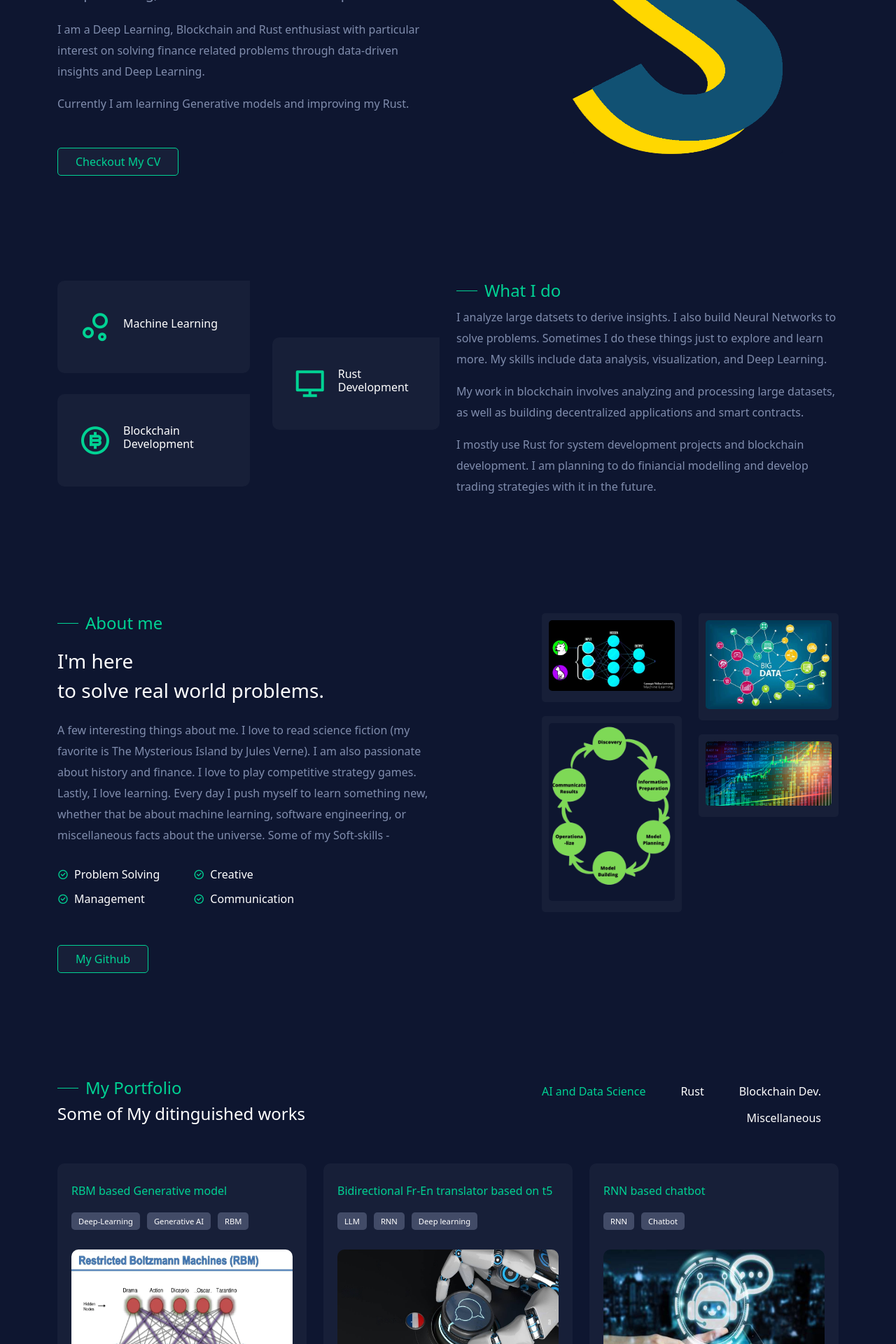
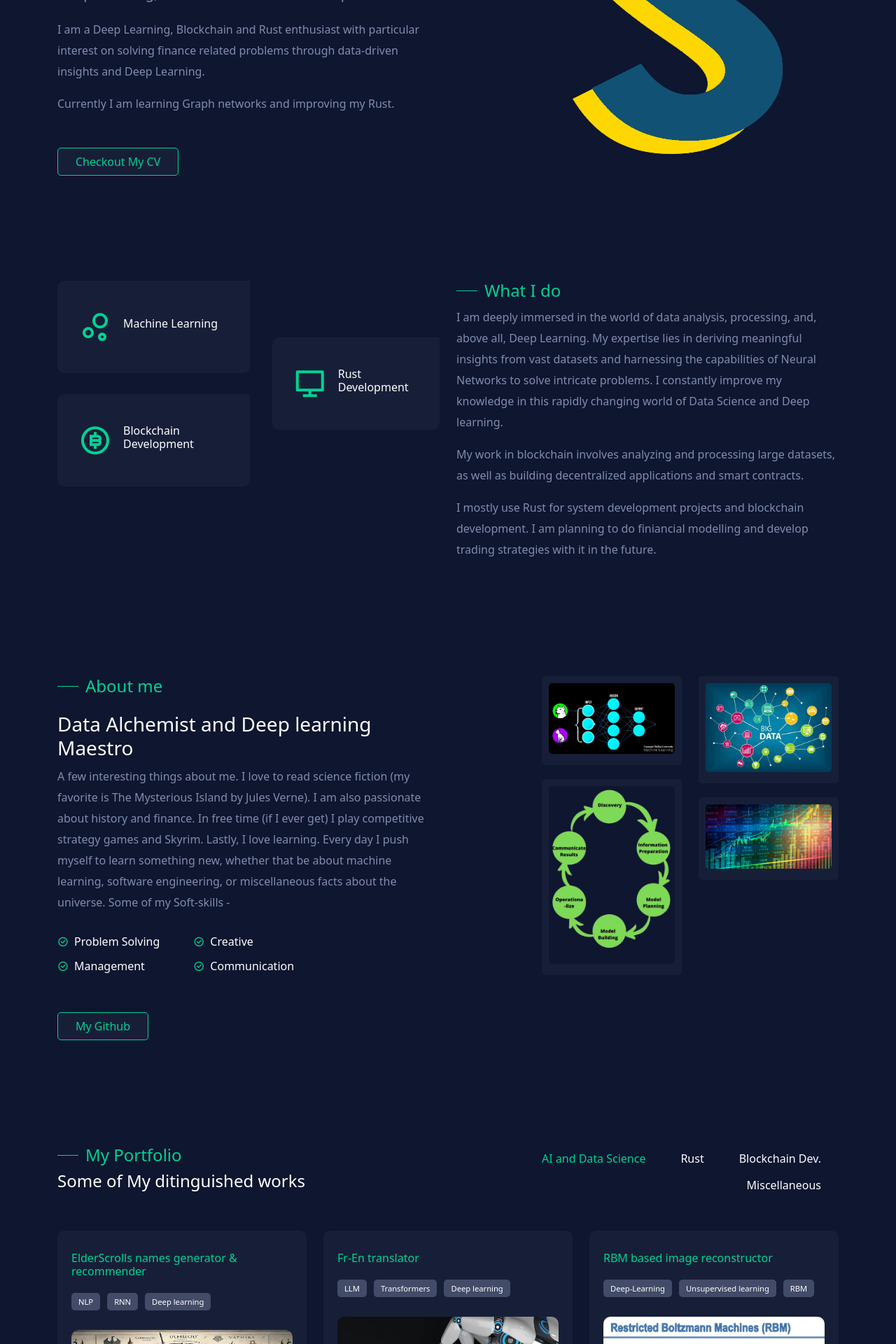
Before and after one commit to ShubhamBhut/Portfolio, a Next.js app: page / in a window 1280 px wide. Shown: the part 320-2240 px from the top of the page at 70% size. Built offline with nearby package versions, Linux system fonts and the light colour scheme.

Commit message:
Add eso_names and some profile updates

```diff
--- a/components/UI/About.jsx
+++ b/components/UI/About.jsx
@@ -17,10 +17,9 @@ const About = () => {
         <Row>
           <Col lg="6" className={`${classes.about__content}`}>
             <SectionSubtitle subtitle="About me" />
-            <h3 className="mt-4">I&apos;m here</h3>
-            <h3 className="mb-4">to solve real world problems.</h3>
+            <h3 className="mt-4">Data Alchemist and Deep learning Maestro</h3>
             <p>
-            A few interesting things about me. I love to read science fiction (my favorite is The Mysterious Island by Jules Verne). I am also passionate about history and finance. I love to play competitive strategy games. Lastly, I love learning. Every day I push myself to learn something new, whether that be about machine learning, software engineering, or miscellaneous facts about the universe. Some of my Soft-skills -
+            A few interesting things about me. I love to read science fiction (my favorite is The Mysterious Island by Jules Verne). I am also passionate about history and finance. In free time (if I ever get) I play competitive strategy games and Skyrim. Lastly, I love learning. Every day I push myself to learn something new, whether that be about machine learning, software engineering, or miscellaneous facts about the universe. Some of my Soft-skills -
             </p>
 
             <div className="d-flex align-items-centre gap-5">
--- a/components/UI/Hero.jsx
+++ b/components/UI/Hero.jsx
@@ -17,12 +17,12 @@ const Hero = () => {
                   <h2 className='mt-3 mb-3'>I&apos;m Shubham Patel</h2>
                   <h5 className='mb-4'>Deep Learning, Blockchain and Rust developer</h5>
                   <p>I am a Deep Learning, Blockchain and Rust enthusiast with particular interest on solving finance related problems through data-driven insights and Deep Learning.</p>
-                  <p>Currently I am learning Generative models and improving my Rust.</p>
+                  <p>Currently I am learning Graph networks and improving my Rust.</p>
 
                   <div className='mt-5'>
                      {/* <button className="primary__btn"><Link href='#'>Hire me</Link></button> */}
 
-                     <button className="primary__btn"><Link href='https://drive.google.com/file/d/1OLik7hub1JJZfSE1_iR-4jNkQLndmpEr/view?usp=sharing'>Checkout My CV</Link></button>
+                     <button className="primary__btn"><Link href='https://drive.google.com/file/d/1XgIJLVKnYRowmm0RTtbkL_iOy8S4Ty74/view?usp=sharing'>Checkout My CV</Link></button>
 
                   </div>
                </div>
--- a/components/UI/Skills.jsx
+++ b/components/UI/Skills.jsx
@@ -24,7 +24,7 @@ const Skills = () => {
             <SectionSubtitle subtitle='What I do' />
             {/* <h3 className="mb-0 mt-4">Artificial Neural Networks</h3> */}
             {/* <h3 className="mb-4">Data Science</h3> */}
-            <p>I analyze large datsets to derive insights. I also build Neural Networks to solve problems. Sometimes I do these things just to explore and learn more. My skills include data analysis, visualization, and Deep Learning.</p>
+            <p>I am deeply immersed in the world of data analysis, processing, and, above all, Deep Learning. My expertise lies in deriving meaningful insights from vast datasets and harnessing the capabilities of Neural Networks to solve intricate problems. I constantly improve my knowledge in this rapidly changing world of Data Science and Deep learning.</p>
             <p>My work in blockchain involves analyzing and processing large datasets, as well as building decentralized applications and smart contracts.</p>
             <p>I mostly use Rust for system development projects and blockchain development. I am planning to do finiancial modelling and develop trading strategies with it in the future.</p>
           </Col>
--- a/components/data/portfolio.js
+++ b/components/data/portfolio.js
@@ -1,34 +1,42 @@
 const portfolio = [
+ {
+    id: "01",
+    title: "ElderScrolls names generator & recommender",
+    img: "/images/eso_names.jpg",
+    category: "AI & Data Science",
+    keyword: ["NLP", "RNN", "Deep learning"],
+    liveUrl: "https://github.com/ShubhamBhut/ElderScrolls-Universe_name_generator",
+  },
   {
-    id: "01",
-    title: "RBM based Generative model",
+    id: "02",
+    title: "Fr-En translator",
+    img: "/images/translator.jpg",
+    category: "AI & Data Science",
+    keyword: ["LLM", "Transformers", "Deep learning"],
+    liveUrl: "https://github.com/ShubhamBhut/translator",
+  },
+  {
+    id: "03",
+    title: "RBM based image reconstructor",
     img: "/images/rbm1.png",
     category: "AI & Data Science",
-    keyword: ["Deep-Learning", "Generative AI", "RBM"],
+    keyword: ["Deep-Learning", "Unsupervised learning", "RBM"],
     liveUrl: "https://github.com/ShubhamBhut/Generative-RBM-model",
   },
 
-  {
-    id: "02",
-    title: "Bidirectional Fr-En translator based on t5",
-    img: "/images/translator.jpg",
-    category: "AI & Data Science",
-    keyword: ["LLM", "RNN", "Deep learning"],
-    liveUrl: "https://github.com/ShubhamBhut/translator",
-  },
 
   {
-    id: "03",
+    id: "04",
     title: "RNN based chatbot",
     img: "/images/chatbot.jpg",
     category: "AI & Data Science",
-    keyword: ["RNN", "Chatbot"],
+    keyword: ["NLP", "RNN", "Chatbot"],
     liveUrl: "https://github.com/ShubhamBhut/chatbot",
   },
 
 
   {
-    id: "04",
+    id: "05",
     title: "Handwritten digit recognition",
     img: "/images/hdr1.png",
     category: "AI & Data Science",
@@ -37,7 +45,7 @@ const portfolio = [
   },
 
   {
-    id: "05",
+    id: "06",
     title: "Object Detection",
     img: "/images/obj1.jpg",
     category: "AI & Data Science",
@@ -46,7 +54,7 @@ const portfolio = [
   },
 
   {
-    id: "06",
+    id: "07",
     title: "Credit-card risk prediction",
     img: "/images/credit.png",
     category: "AI & Data Science",
@@ -55,7 +63,7 @@ const portfolio = [
   },
 
   {
-    id: "07",
+    id: "08",
     title: "Project Insight",
     img: "/images/insight22.png",
     category: "AI & Data Science",
@@ -64,7 +72,7 @@ const portfolio = [
   },
 
   {
-    id: "08",
+    id: "09",
     title: "Bonds_rs",
     img: "/images/bond.jpg",
     category: "Rust",
@@ -73,7 +81,7 @@ const portfolio = [
   },
 
   {
-    id: "09",
+    id: "10",
     title: "Hermis Messenger",
     img: "/images/chat.png",
     category: "Rust",
@@ -82,7 +90,7 @@ const portfolio = [
   },
 
   {
-    id: "10",
+    id: "11",
     title: "NFT Marketplace",
     img: "/images/nft_market.png",
     category: "Blockchain",
@@ -91,7 +99,7 @@ const portfolio = [
   },
 
   {
-    id: "11",
+    id: "12",
     title: "Smartcontracts collection",
     img: "/images/smart_contract.png",
     category: "Blockchain",
@@ -100,7 +108,7 @@ const portfolio = [
   },
 
   {
-    id: "12",
+    id: "13",
     title: "Portfolio Website",
     img: "/images/portfolio-07.png",
     category: "Miscellaneous",
@@ -109,7 +117,7 @@ const portfolio = [
   },
 
   {
-    id: "13",
+    id: "14",
     title: "Voice Assistant",
     img: "/images/va1.jpg",
     category: "Miscellaneous",
```
Also changed, not shown: public/images/eso_names.jpg (added).
